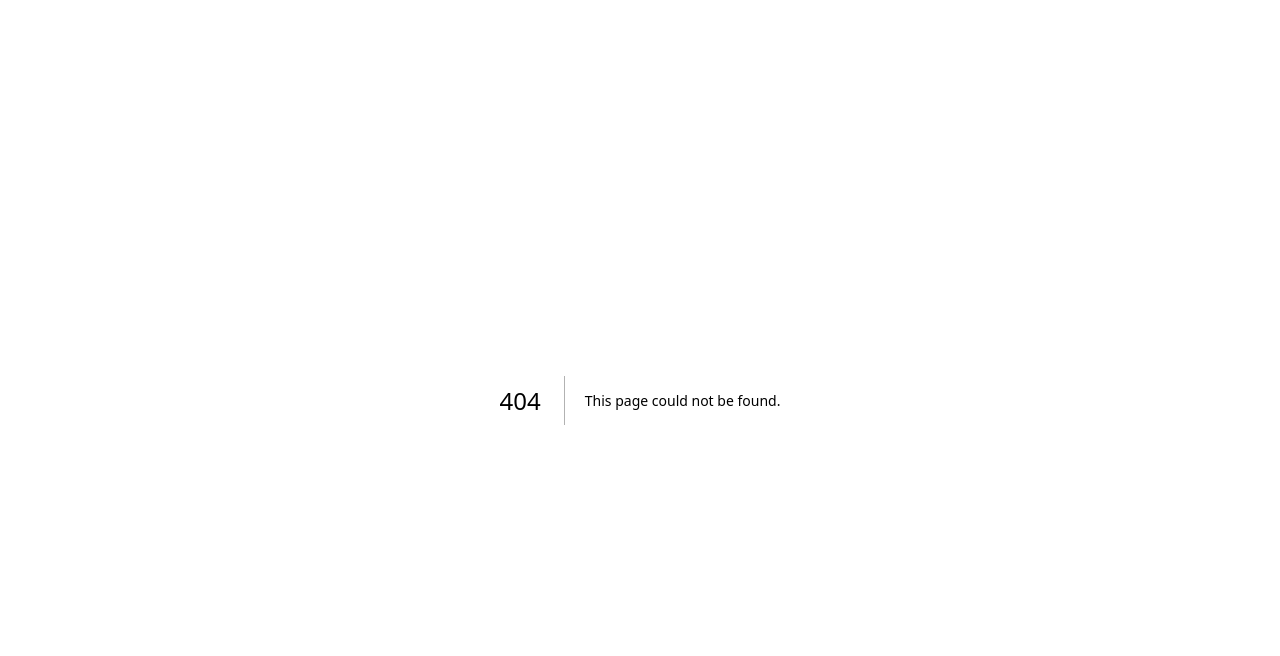
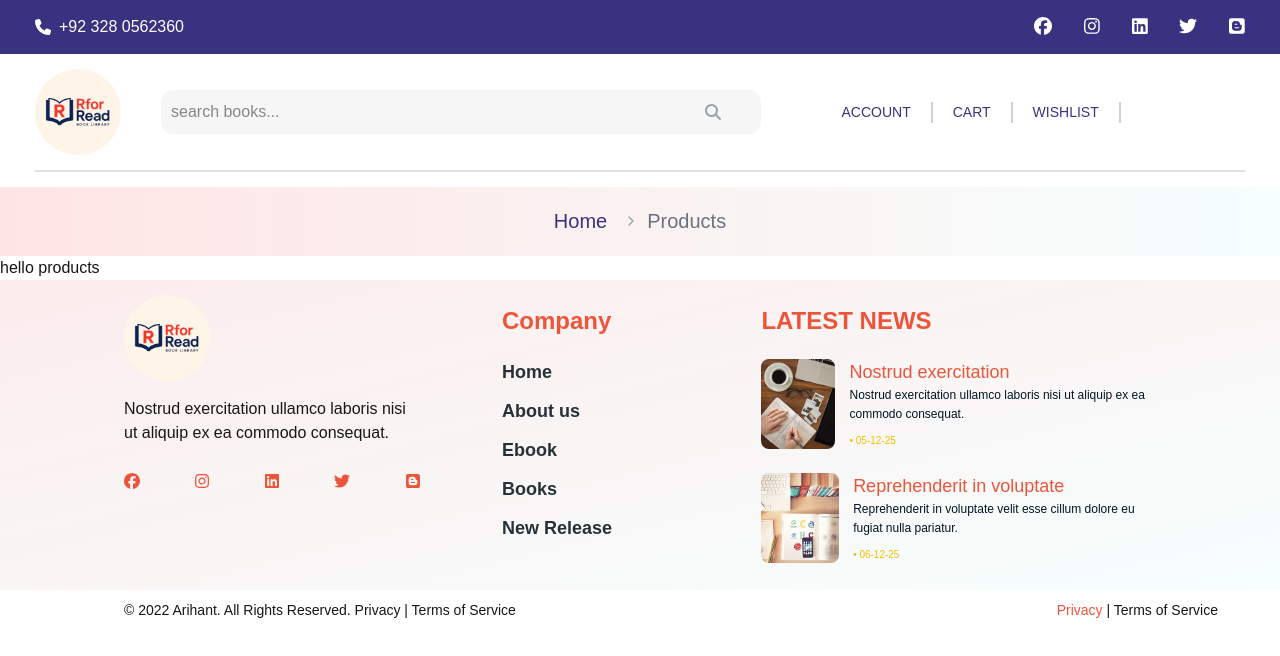
Before and after one commit to Syed-Khizar-k/book-library, a Next.js app: page /products in a window 1280 px wide. Before the commit this address had no page. Shown: the top 656 px of the page. Built offline with nearby package versions, Linux system fonts and the light colour scheme.

Commit message:
product page building

```diff
--- /dev/null
+++ b/app/components/BreadCrumb.tsx
@@ -0,0 +1,46 @@
+"use client"; // Required for using usePathname in app directory
+
+import Link from "next/link";
+import { usePathname } from "next/navigation";
+import { ChevronRight } from "lucide-react";
+
+const Breadcrumb = () => {
+  const pathname = usePathname(); // e.g., "/products/tshirts"
+  const segments = pathname.split("/").filter(Boolean); // ['products', 'tshirts']
+
+  const crumbs = segments.map((seg, index) => {
+    const href = "/" + segments.slice(0, index + 1).join("/");
+    const label = seg
+      .replace(/-/g, " ") // Replace dashes with space
+      .replace(/\b\w/g, (c) => c.toUpperCase()); // Capitalize words
+    return { label, href };
+  });
+
+  return (
+    <nav className="text-sm text-gray-600 px-4 py-5 w-full flex items-center justify-center bg-gradient-to-r from-[#FFE5E5] to-[#F5FFFE]">
+      <div className="container px-[42px] flex justify-center">
+        <ol className="flex items-center space-x-2">
+          <li>
+            <Link href="/" className="text-blue hover:underline text-[20px]">
+              Home
+            </Link>
+          </li>
+          {crumbs.map((crumb, index) => (
+            <li key={index} className="flex items-center text-[20px]">
+              <ChevronRight className="mx-2 w-4 h-4 text-gray-400" />
+              {index === crumbs.length - 1 ? (
+                <span className="text-gray-500">{crumb.label}</span>
+              ) : (
+                <Link href={crumb.href} className="text-blue hover:underline">
+                  {crumb.label}
+                </Link>
+              )}
+            </li>
+          ))}
+        </ol>
+      </div>
+    </nav>
+  );
+};
+
+export default Breadcrumb;
--- a/app/components/Navbar.tsx
+++ b/app/components/Navbar.tsx
@@ -1,14 +1,17 @@
+"use client";
 import React from "react";
 
 import TopNav from "./navbarComp/TopNav";
 import NavHead from "./navbarComp/NavHead";
 import NavBottom from "./navbarComp/NavBottom";
+import { usePathname } from "next/navigation";
 const Navbar = () => {
+  const pathname = usePathname();
   return (
     <nav>
       <TopNav />
       <NavHead />
-      <NavBottom />
+      {pathname !== "/" ? <></> : <NavBottom />}
     </nav>
   );
 };
--- a/app/components/NewRelease.tsx
+++ b/app/components/NewRelease.tsx
@@ -39,7 +39,7 @@ const NewRelease = () => {
             {newReleaseData.map((e, index) => {
               return (
                 <div className="newbooks-card  px-3" key={index}>
-                  <div className="img-sec h-[400px]  flex justify-center items-center  border-1 border-[#EAE8DF] cursor-pointer relative">
+                  <div className="img-sec h-[400px] flex justify-center items-center  border-1 border-[#EAE8DF] cursor-pointer relative">
                     <Image
                       src={`/${e.img}`}
                       alt="header image"
--- /dev/null
+++ b/app/components/ProductArea.tsx
@@ -0,0 +1,7 @@
+import React from "react";
+
+const ProductArea = () => {
+  return <div>hello products</div>;
+};
+
+export default ProductArea;
--- a/app/components/categoriesComp/CategCard.tsx
+++ b/app/components/categoriesComp/CategCard.tsx
@@ -28,12 +28,15 @@ const CategCard = () => {
       {CategCardData.map((e) => {
         return (
           <div className="col-span-4  " key={e.id}>
-            <div className="">
+            <div
+              style={{ position: "relative", width: "100%", height: "224px" }}
+              className="rounded-lg">
               <Image
                 src={`/${e.img}`}
                 alt="header image"
-                height={216}
-                width={416}
+                fill
+                style={{ objectFit: "cover" }}
+                className="rounded-lg" // or 'contain' based on your need
               />
             </div>
             <div className="text-center">
--- a/app/components/navbarComp/Links.tsx
+++ b/app/components/navbarComp/Links.tsx
@@ -3,7 +3,7 @@ import React from "react";
 const links = [
   { text: "Home", link: "/" },
   { text: "about us", link: "#about" },
-  { text: "books", link: "#book" },
+  { text: "books", link: "/products" },
   { text: "new release", link: "#new-releases" },
   { text: "contact us", link: "/" },
   { text: "blog", link: "/" },
--- a/app/globals.css
+++ b/app/globals.css
@@ -10,6 +10,10 @@
   --color-foreground: var(--foreground);
   --font-sans: var(--font-geist-sans);
   --font-mono: var(--font-geist-mono);
+  --color-red: #ed553b;
+  --color-blue: #393280;
+  --color-gray: #7a7a7a;
+  --color-dark-gray: #263238;
 }
 
 @media (prefers-color-scheme: dark) {
--- /dev/null
+++ b/app/products/page.tsx
@@ -0,0 +1,22 @@
+"use client";
+import React from "react";
+import Navbar from "../components/Navbar";
+import Footer from "../components/Footer";
+import BottomFooter from "../components/footerComp/BottomFooter";
+import Breadcrumb from "../components/BreadCrumb";
+import ProductArea from "../components/ProductArea";
+
+
+const page = () => {
+  return (
+    <>
+      <Navbar />
+      <Breadcrumb />
+      <ProductArea/>
+      <Footer />
+      <BottomFooter />
+    </>
+  );
+};
+
+export default page;
```
